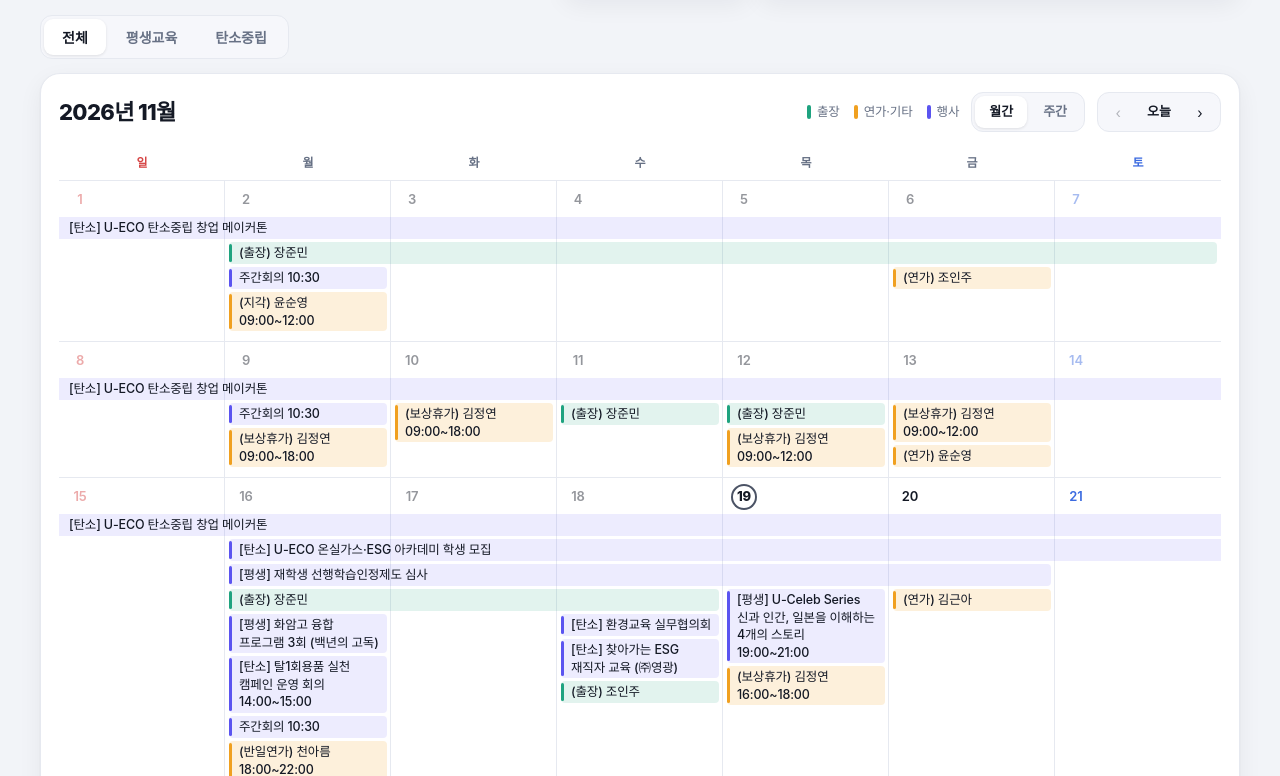
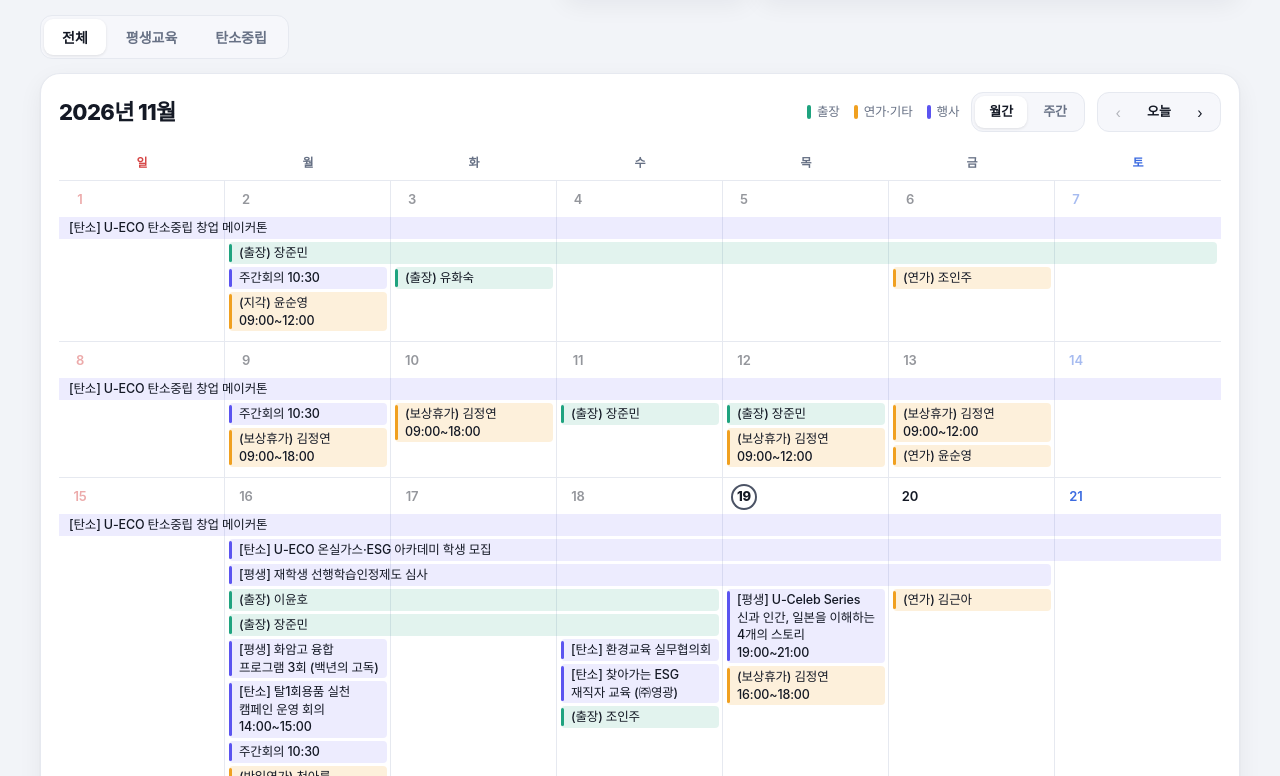
Before and after one commit to redinkjo-tech/uou-hq-schedule, a plain HTML site: page index.html in a window 1280 px wide. Shown: the part 96-872 px from the top of the page. Drawn offline with Linux system fonts and the light colour scheme; a web font is replaced by a local one.

Commit message:
이윤호 반영, 교원 등 6개 조회구분 수집, 동명이인 부서 필터

```diff
--- a/data/status.json
+++ b/data/status.json
@@ -1,5 +1,5 @@
 {
- "lastAttemptAt": "2026-11-19T00:30:30.042Z",
+ "lastAttemptAt": "2026-11-19T00:44:40.159Z",
  "ok": true,
  "code": null
 }
--- a/data/uwin.json
+++ b/data/uwin.json
@@ -1,8 +1,241 @@
 {
- "generatedAt": "2026-11-19T00:30:30.041Z",
- "rangeFrom": "2026-11-01",
+ "generatedAt": "2026-11-19T00:44:40.158Z",
+ "rangeFrom": "2026-10-15",
  "rangeTo": "2026-12-19",
  "events": [
+  {
+   "name": "장준민",
+   "tracks": [
+    "C1",
+    "B3"
+   ],
+   "type": "지각",
+   "start": "2026-10-16",
+   "end": "2026-10-16",
+   "from": "09:00",
+   "to": "10:00",
+   "purpose": null
+  },
+  {
+   "name": "천아름",
+   "tracks": [
+    "C1"
+   ],
+   "type": "반일연가",
+   "start": "2026-10-16",
+   "end": "2026-10-16",
+   "from": "18:00",
+   "to": "22:00",
+   "purpose": null
+  },
+  {
+   "name": "김정연",
+   "tracks": [
+    "C1"
+   ],
+   "type": "조퇴",
+   "start": "2026-10-19",
+   "end": "2026-10-19",
+   "from": "16:00",
+   "to": "18:00",
+   "purpose": null
+  },
+  {
+   "name": "이윤호",
+   "tracks": [
+    "B3"
+   ],
+   "type": "출장",
+   "start": "2026-10-19",
+   "end": "2026-10-19",
+   "from": null,
+   "to": null,
+   "purpose": "연구활동 (서울)"
+  },
+  {
+   "name": "김정연",
+   "tracks": [
+    "C1"
+   ],
+   "type": "조퇴",
+   "start": "2026-10-20",
+   "end": "2026-10-20",
+   "from": "16:00",
+   "to": "18:00",
+   "purpose": null
+  },
+  {
+   "name": "이윤호",
+   "tracks": [
+    "B3"
+   ],
+   "type": "출장",
+   "start": "2026-10-20",
+   "end": "2026-10-20",
+   "from": null,
+   "to": null,
+   "purpose": "일반출장 (서울)"
+  },
+  {
+   "name": "천아름",
+   "tracks": [
+    "C1"
+   ],
+   "type": "출장",
+   "start": "2026-10-20",
+   "end": "2026-10-20",
+   "from": null,
+   "to": null,
+   "purpose": "2027학년도 시민대학 신입생 모집 홍보 (울산광역시)"
+  },
+  {
+   "name": "김정연",
+   "tracks": [
+    "C1"
+   ],
+   "type": "보상휴가",
+   "start": "2026-10-21",
+   "end": "2026-10-21",
+   "from": "09:00",
+   "to": "14:00",
+   "purpose": null
+  },
+  {
+   "name": "김근아",
+   "tracks": [
+    "B3"
+   ],
+   "type": "출장",
+   "start": "2026-10-22",
+   "end": "2026-10-22",
+   "from": null,
+   "to": null,
+   "purpose": "2026 울산 산단 탄소중립·ESG 세미나 사전준비 및 (울산 동구(호텔현대 바이 라한 울산))"
+  },
+  {
+   "name": "윤순영",
+   "tracks": [
+    "B3"
+   ],
+   "type": "출장",
+   "start": "2026-10-22",
+   "end": "2026-10-22",
+   "from": null,
+   "to": null,
+   "purpose": "2026 울산 산단 탄소중립·ESG 세미나 사전준비 및 (울산 동구(호텔현대 바이 라한 울산))"
+  },
+  {
+   "name": "조인주",
+   "tracks": [
+    "C1",
+    "B3"
+   ],
+   "type": "출장",
+   "start": "2026-10-22",
+   "end": "2026-10-22",
+   "from": null,
+   "to": null,
+   "purpose": "2026 울산 산단 탄소중립·ESG 세미나 사전준비 및 (울산 동구(호텔현대 바이 라한 울산))"
+  },
+  {
+   "name": "최지현",
+   "tracks": [
+    "B3"
+   ],
+   "type": "출장",
+   "start": "2026-10-22",
+   "end": "2026-10-22",
+   "from": null,
+   "to": null,
+   "purpose": "2026 울산 산단 탄소중립·ESG 세미나 사전준비 및 (울산 동구(호텔현대 바이 라한 울산))"
+  },
+  {
+   "name": "김근아",
+   "tracks": [
+    "B3"
+   ],
+   "type": "연가",
+   "start": "2026-10-26",
+   "end": "2026-10-26",
+   "from": null,
+   "to": null,
+   "purpose": null
+  },
+  {
+   "name": "김근아",
+   "tracks": [
+    "B3"
+   ],
+   "type": "외출",
+   "start": "2026-10-27",
+   "end": "2026-10-27",
+   "from": "13:00",
+   "to": "14:00",
+   "purpose": null
+  },
+  {
+   "name": "장준민",
+   "tracks": [
+    "C1",
+    "B3"
+   ],
+   "type": "출장",
+   "start": "2026-10-28",
+   "end": "2026-10-28",
+   "from": null,
+   "to": null,
+   "purpose": "2026년 울산과학대학교 지산학 페스티벌 개막식 참석 (울산광역시)"
+  },
+  {
+   "name": "조인주",
+   "tracks": [
+    "C1",
+    "B3"
+   ],
+   "type": "출장",
+   "start": "2026-10-28",
+   "end": "2026-10-28",
+   "from": null,
+   "to": null,
+   "purpose": "2026년 울산과학대학교 지산학 페스티벌 개막식 참석 (울산광역시)"
+  },
+  {
+   "name": "유화숙",
+   "tracks": [
+    "C1"
+   ],
+   "type": "출장",
+   "start": "2026-10-29",
+   "end": "2026-10-29",
+   "from": null,
+   "to": null,
+   "purpose": "출강및현장학습 (부산)"
+  },
+  {
+   "name": "조인주",
+   "tracks": [
+    "C1",
+    "B3"
+   ],
+   "type": "반일연가",
+   "start": "2026-10-29",
+   "end": "2026-10-29",
+   "from": "14:00",
+   "to": "18:00",
+   "purpose": null
+  },
+  {
+   "name": "유화숙",
+   "tracks": [
+    "C1"
+   ],
+   "type": "출장",
+   "start": "2026-10-30",
+   "end": "2026-10-31",
+   "from": null,
+   "to": null,
+   "purpose": "일반출장 (서울)"
+  },
   {
    "name": "윤순영",
    "tracks": [
@@ -27,6 +260,18 @@
    "from": null,
    "to": null,
    "purpose": "산학협력 우수대학 및 AI 선도기업 벤치마킹_장준민 부 (베트남 호치민)"
+  },
+  {
+   "name": "유화숙",
+   "tracks": [
+    "C1"
+   ],
+   "type": "출장",
+   "start": "2026-11-03",
+   "end": "2026-11-03",
+   "from": null,
+   "to": null,
+   "purpose": "출강및현장학습 (울산)"
   },
   {
    "name": "조인주",
@@ -128,6 +373,18 @@
    "purpose": null
   },
   {
+   "name": "이윤호",
+   "tracks": [
+    "B3"
+   ],
+   "type": "출장",
+   "start": "2026-11-16",
+   "end": "2026-11-18",
+   "from": null,
+   "to": null,
+   "purpose": "일반출장 (제주도)"
+  },
+  {
    "name": "장준민",
    "tracks": [
     "C1",
--- a/index.html
+++ b/index.html
@@ -664,7 +664,7 @@
     var TRACK_TAG = { C1: '[평생] ', B3: '[탄소] ' };
     var TRACK_WHO = {
       C1: '평생교육 · 이상욱 · 유화숙 · 장준민 · 조인주 · 김정연 · 천아름',
-      B3: '탄소중립 · 이상욱 · 장준민 · 이운호 · 조인주 · 윤순영 · 김근아 · 최지현'
+      B3: '탄소중립 · 이상욱 · 장준민 · 이윤호 · 조인주 · 윤순영 · 김근아 · 최지현'
     };
     function inTrack(t) {              // t: 'all' | 'C1' | 'B3' | ['C1','B3'] | 없음(=모두)
       if (track === 'all' || t == null || t === 'all') return true;
```
